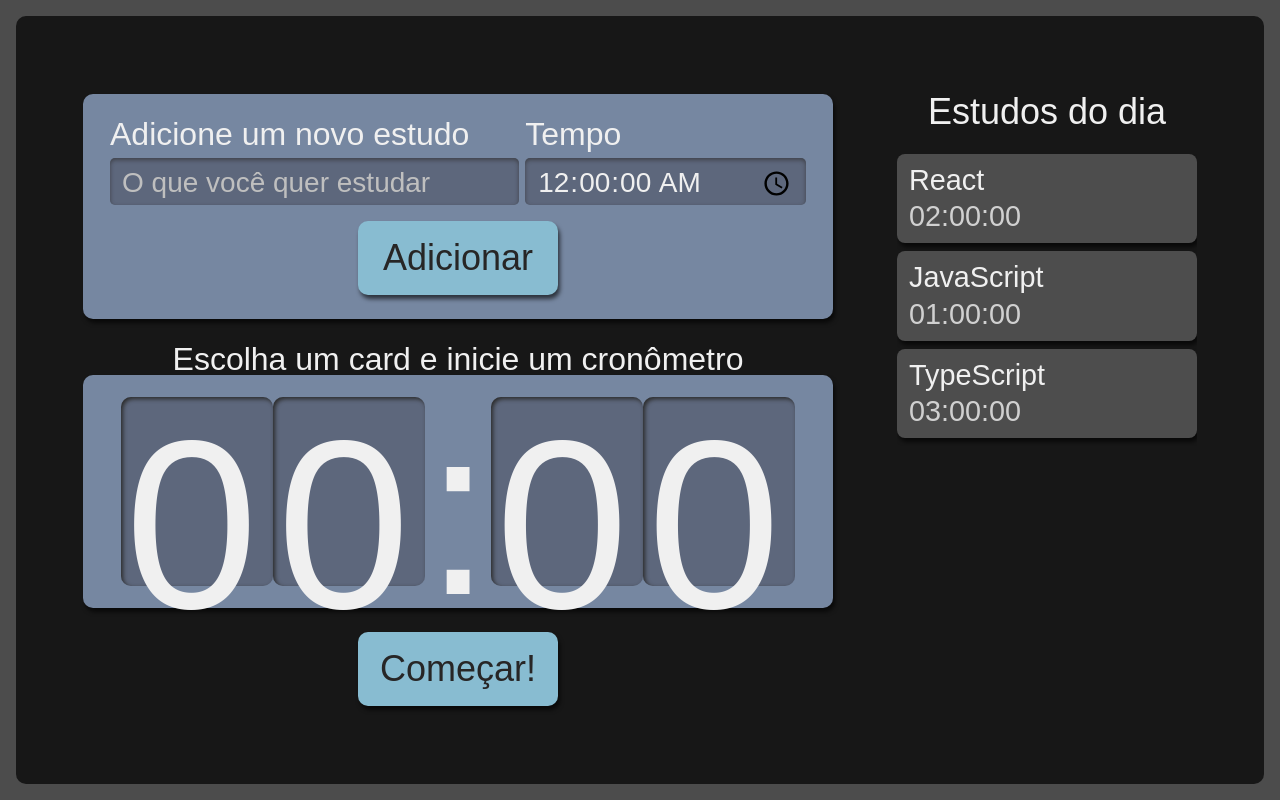
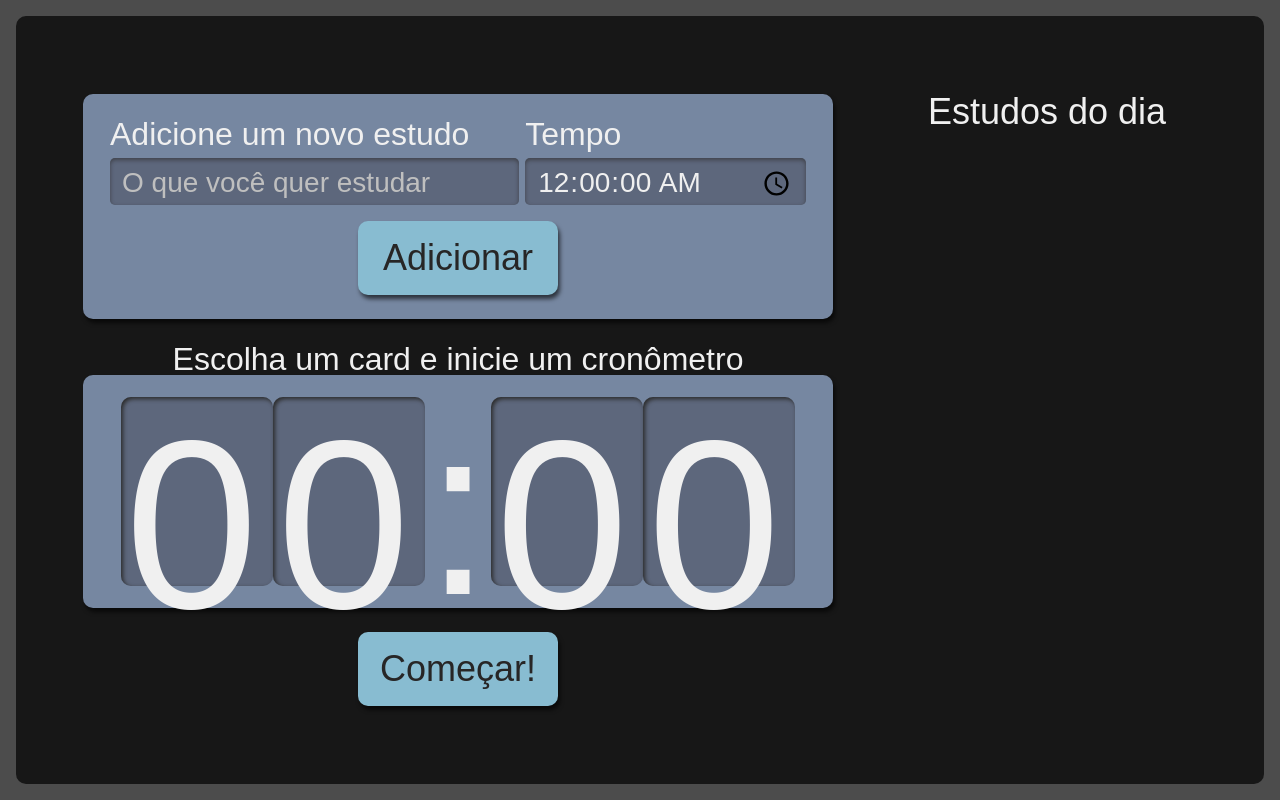
Before and after one commit to Vinicius8706/React-Alura, a React (Create React App) app: page / in a window 1280 px wide. Built offline with nearby package versions, Linux system fonts and the light colour scheme.

Commit message:
colocando item.module.scss

```diff
--- a/package.json
+++ b/package.json
@@ -14,6 +14,7 @@
     "react-dom": "^17.0.2",
     "react-scripts": "5.0.0",
     "typescript": "^4.6.3",
+    "uuid": "^8.3.2",
     "web-vitals": "^2.1.4"
   },
   "scripts": {
@@ -41,6 +42,7 @@
     ]
   },
   "devDependencies": {
+    "@types/uuid": "^8.3.4",
     "sass": "^1.49.9",
     "typescript-plugin-css-modules": "^3.4.0"
   }
--- a/src/components/formulario/index.tsx
+++ b/src/components/formulario/index.tsx
@@ -2,6 +2,7 @@ import React from 'react';
 import { ITarefa } from '../../types/tarefa';
 import Botao from '../Botao'
 import style from './Formulario.module.scss'
+import { v4 as uuidv4 } from 'uuid';
 
 class Formulario extends React.Component<{
   setTarefas: React.Dispatch<React.SetStateAction<ITarefa[]>>
@@ -10,9 +11,21 @@ class Formulario extends React.Component<{
 
   adicionarTarefa(evento: React.FormEvent<HTMLFormElement>) {
     evento.preventDefault()
-    this.props.setTarefas(tarefasAntigas => [...tarefasAntigas, { ...this.state }])
+    this.props.setTarefas(tarefasAntigas =>
+      [...tarefasAntigas,
+      {
+        ...this.state,
+        selecionado: false,
+        completado: false,
+        id: uuidv4()
+      }
+      ]
+    )
     console.log('state', this.state);
-
+    this.setState({
+      tarefa: "",
+      tempo: "00:00"
+    }) //resetar o formulario
   }
   render() {
     return (
--- /dev/null
+++ b/src/components/lista/Item/Item.module.scss
@@ -0,0 +1,45 @@
+.item {
+  background-color: #4D4D4D;
+  border-radius: 8px;
+  box-shadow: 2px 4px 4px #0000009F;
+  padding: 12px;
+  margin-bottom: 8px;
+  position: relative;
+  cursor: pointer;
+
+  h3 {
+    margin-bottom: 8px;
+    word-break: break-all;
+  }
+
+  span {
+    color: #D0D0D0;
+  }
+
+  @media screen and (min-width:1280px) {
+    font-size: 1.8rem;
+  }
+}
+
+.itemSelecionado {
+  background-color: #292929;
+  box-shadow: 2px 4px 4px #0000009F inset;
+}
+
+.itemCompletado {
+  background-color: #566F42;
+  cursor: auto;
+
+  .concluido {
+    display: block;
+    background-image: url('../../../assets/img/check-mark.svg');
+    background-repeat: no-repeat;
+    background-size: 38px 38px;
+    position: absolute;
+    top: 50%;
+    right: 12px;
+    transform: translateY(-50%);
+    width: 42px;
+    height: 43px;
+  }
+}
--- a/src/components/lista/Item/index.tsx
+++ b/src/components/lista/Item/index.tsx
@@ -1,9 +1,23 @@
-import style from '../Lista.module.scss';
+import { ITarefa } from '../../../types/tarefa';
+import style from './Item.module.scss';
 
-export default function Item({ tarefa, tempo }: { tarefa: string, tempo: string }) {
+interface Props extends ITarefa {
+  selecionaTarefa: (tarefaSelecionada: ITarefa) => void
+}
+
+export default function Item({ tarefa, tempo, selecionado, completado, id, selecionaTarefa }: Props) {
+
   return (
-    <li className={style.item}>
-      <h3>{tarefa}</h3>
+    <li
+      className={`${style.item} ${selecionado ? style.itemSelecionado : ''}`}
+      onClick={() => selecionaTarefa({
+        tarefa,
+        tempo,
+        selecionado,
+        completado,
+        id
+      })}>
+      <h3>{tarefa} </h3>
       <span>{tempo}</span>
     </li>)
 }
--- a/src/components/lista/Lista.module.scss
+++ b/src/components/lista/Lista.module.scss
@@ -27,49 +27,3 @@
     }
   }
 }
-
-.item {
-  background-color: #4D4D4D;
-  border-radius: 8px;
-  box-shadow: 2px 4px 4px #0000009F;
-  padding: 12px;
-  margin-bottom: 8px;
-  position: relative;
-  cursor: pointer;
-
-  h3 {
-    margin-bottom: 8px;
-    word-break: break-all;
-  }
-
-  span {
-    color: #D0D0D0;
-  }
-
-  @media screen and (min-width:1280px) {
-    font-size: 1.8rem;
-  }
-}
-
-.itemSelecionado {
-  background-color: #292929;
-  box-shadow: 2px 4px 4px #0000009F inset;
-}
-
-.itemCompletado {
-  background-color: #566F42;
-  cursor: auto;
-
-  .concluido {
-    display: block;
-    background-image: url('../../assets/img/check-mark.svg');
-    background-repeat: no-repeat;
-    background-size: 38px 38px;
-    position: absolute;
-    top: 50%;
-    right: 12px;
-    transform: translateY(-50%);
-    width: 42px;
-    height: 43px;
-  }
-}
--- a/src/components/lista/index.tsx
+++ b/src/components/lista/index.tsx
@@ -2,17 +2,22 @@ import { ITarefa } from '../../types/tarefa';
 import Item from './Item';
 import style from './Lista.module.scss';
 
- // coloca a tipagem fora dos dois pontos
+// coloca a tipagem fora dos dois pontos
 
-function Lista({ tarefas }: { tarefas: ITarefa[] }) {
+interface Props {
+  tarefas: ITarefa[],
+  selecionaTarefa: (tarefaSeleciona: ITarefa) => void
+}
+
+function Lista({ tarefas,selecionaTarefa }: Props) {
 
   return (
     <aside className={style.listaTarefas} >
       <h2 >Estudos do dia</h2>
       <ul >
-        {tarefas.map((item, index) => (
-          <Item
-            key={index}
+        {tarefas.map(item => (
+          <Item selecionaTarefa={selecionaTarefa}
+            key={item.id}
             {...item} // usa todos os atributos dentro do objeto como props para esse componenente, se tiver muitas propriedades da um spread e mostra tudo(cuidado para usar com api)
           />
         ))}
--- a/src/pages/App.tsx
+++ b/src/pages/App.tsx
@@ -2,24 +2,28 @@ import React, { useState } from 'react';
 import Cronometro from '../components/Cronometro';
 import Formulario from '../components/formulario'
 import Lista from '../components/lista';
+import { ITarefa } from '../types/tarefa';
 import style from './App.module.scss';
 
 function App() {
-  const [tarefas, setTarefas] = useState([{
-    tarefa: "React",
-    tempo: "02:00:00",
-  }, {
-    tarefa: "JavaScript",
-    tempo: "01:00:00",
-  }, {
-    tarefa: "TypeScript", tempo: "03:00:00"
+  const [tarefas, setTarefas] = useState<ITarefa[]>([]);
+  const [selecionado, setSelecionado] = useState<ITarefa>();
+
+  function selecionaTarefa(tarefaSelecionada: ITarefa) {
+    setSelecionado(tarefaSelecionada),
+      setTarefas(tarefasAnteriores => tarefasAnteriores.map(tarefa => ({
+         ...tarefa, selecionado:
+          tarefa.id === tarefaSelecionada.id ? true : false})))
   }
-  ]); // funcao dentro do react e coloca um valor padrao dentro dele
+  // funcao dentro do react e coloca um valor padrao dentro dele
   return (
     <div className={style.AppStyle}>
       <Formulario setTarefas={setTarefas} />
       <Cronometro />
-      <Lista tarefas={tarefas} />
+      <Lista
+        tarefas={tarefas}
+        selecionaTarefa={selecionaTarefa}
+      />
     </div>
   );
 }
--- a/src/types/tarefa.ts
+++ b/src/types/tarefa.ts
@@ -1,4 +1,7 @@
 export interface ITarefa {
   tarefa: string,
-  tempo: string;
+  tempo: string,
+  selecionado: boolean,
+  completado: boolean,
+  id: string
 }
```
Also changed, not shown: 1 other file (tests, documents, lock files or other folders).
